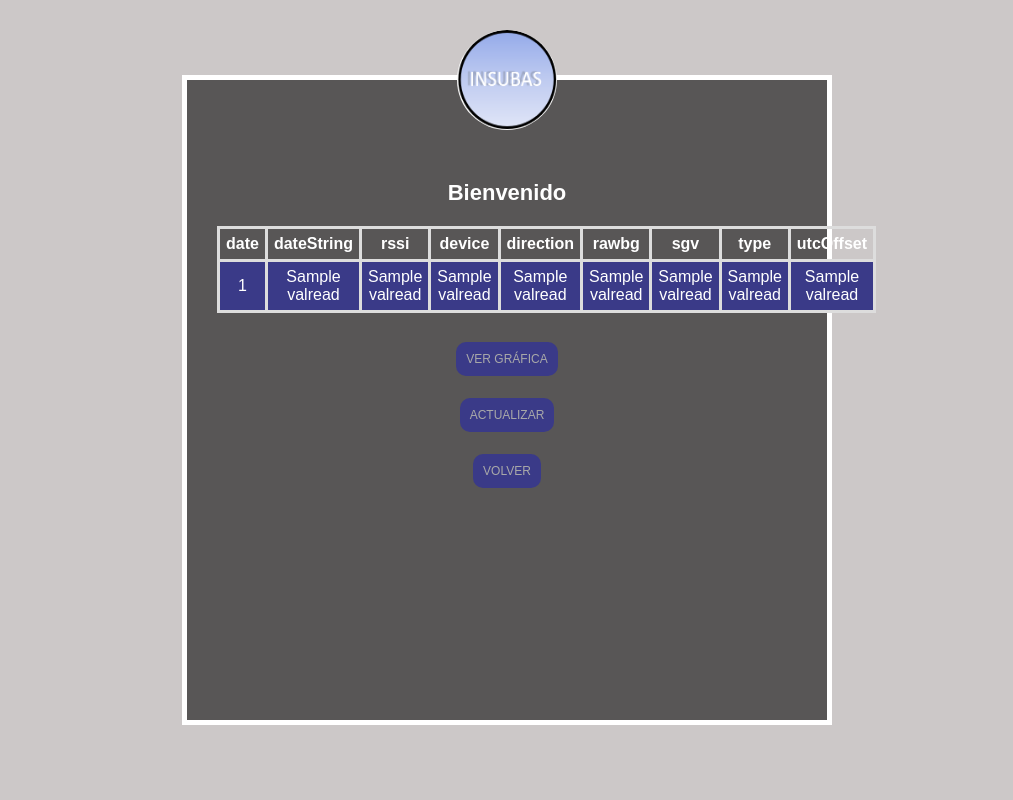
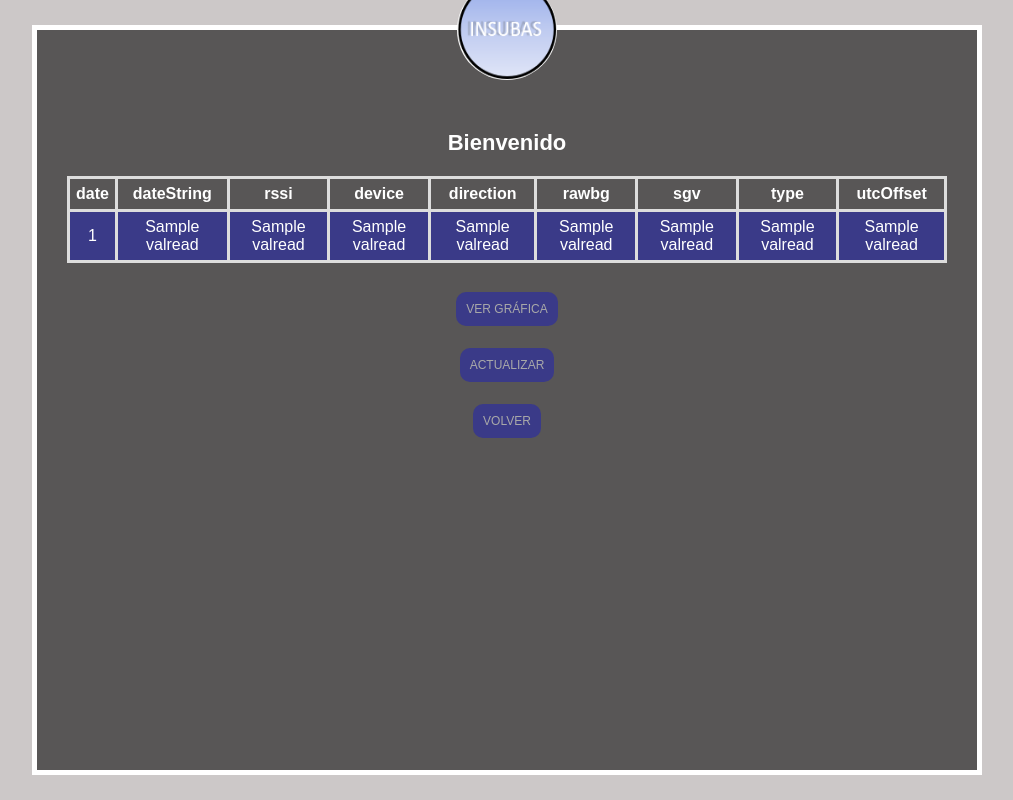
Before and after one commit to GiovanniSCV/ingweb, a Flask app: template templates/sensor.html in a window 1280 px wide. Shown: the whole page, without its empty margins (133-1146 px from the left). Run offline with Flask 2, Linux system fonts and the light colour scheme; the template is opened without the code that fills it: most values are stand-ins (such as "Sample title", 1, 10 or a date in 2020); some libraries are stand-ins or nearby versions.

Commit message:
Correccion tabla sensor v2

```diff
--- a/templates/sensor.html
+++ b/templates/sensor.html
@@ -14,8 +14,8 @@
             height: 100vh;
         }
         .login-box {
-            width: 650px;
-            height: 650px;
+            width: 950px;
+            height: 750px;
             background: rgb(88, 86, 86);
             color: #fff;
             top: 50%;
@@ -26,7 +26,6 @@
             padding: 100px 30px;
             border: 5px solid white;
         }
-
             .login-box .avatar {
                 width: 100px;
                 height: 100px;
```
